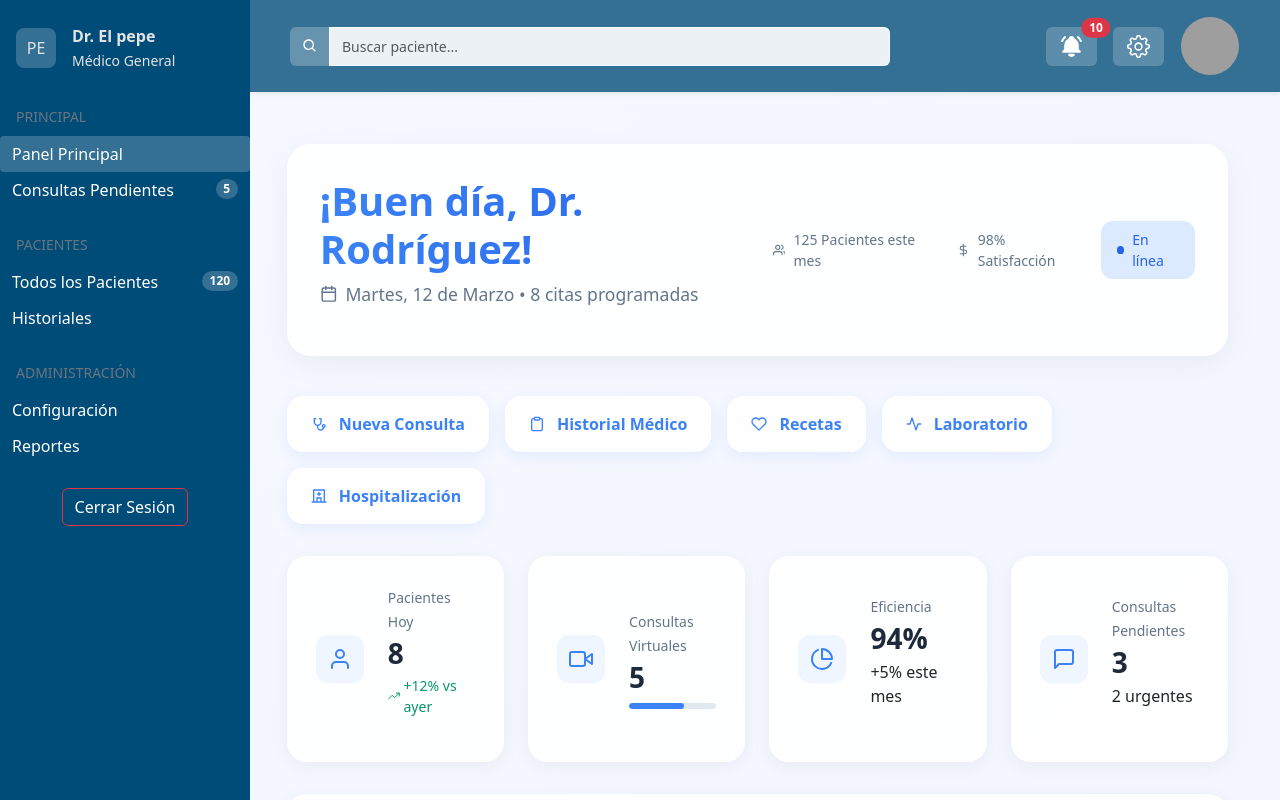
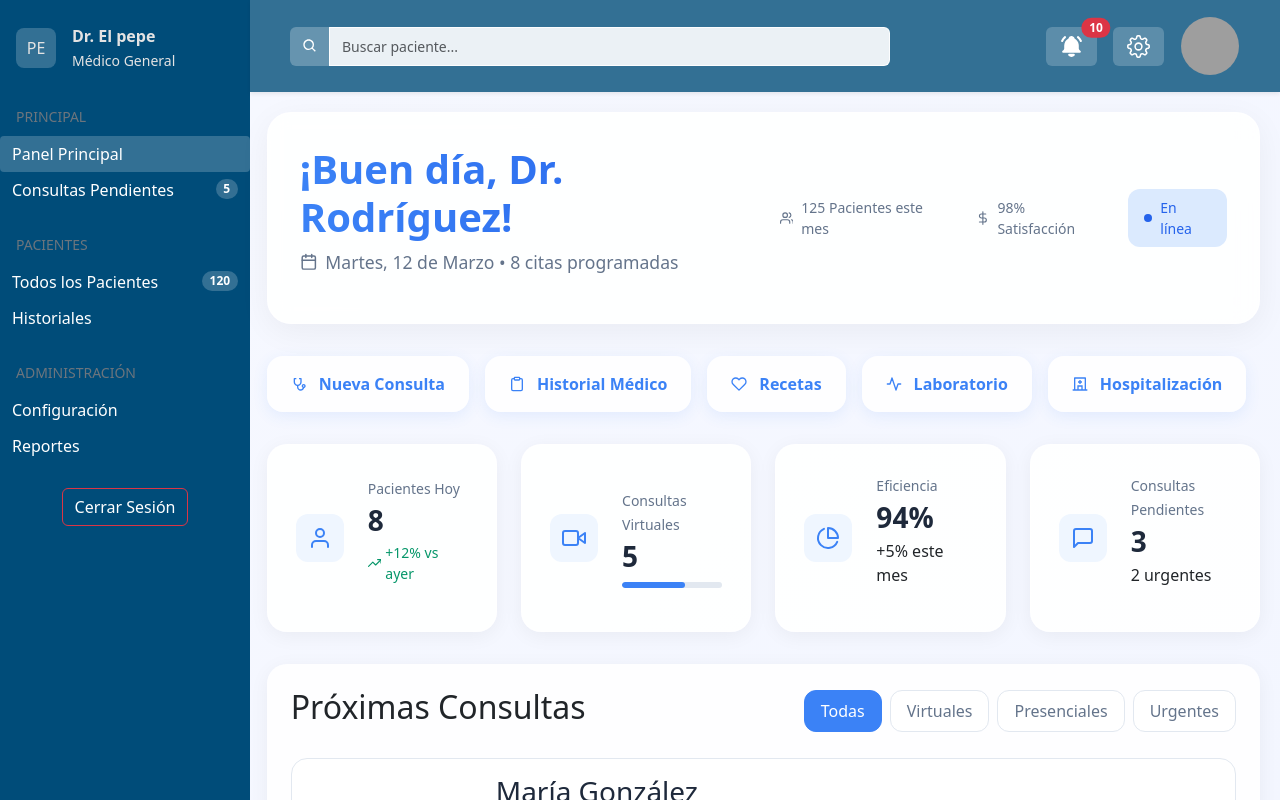
Before and after one commit to No-Country-simulation/C22-27-ft-webapp, a React (Vite) app in the folder client/: page /app-medico/dashboard in a window 1280 px wide. Shown: the top 800 px of the page. Built offline with nearby package versions, Linux system fonts and the light colour scheme; grey boxes are pictures that could not be loaded.

Commit message:
style: refactor dashboard médico layout
- Elimina estilos duplicados de fondo y padding (movidos al layout general)
- Ajusta grid para mejor responsividad en statsContainer y mainContent
- Optimiza espaciado en header y contenedores

```diff
--- a/client/src/page/medico/dashboardMedic.module.css
+++ b/client/src/page/medico/dashboardMedic.module.css
@@ -1,12 +1,6 @@
-.dashboard {
+.header {
   padding: 2rem;
-  background: linear-gradient(135deg, #f6f8ff 0%, #f0f4ff 100%);
-  min-height: 100vh;
-}
-
-.header {
-  margin-bottom: 2.5rem;
-  padding: 2rem;
+  margin-bottom: 2rem;
   background: rgba(255, 255, 255, 0.9);
   backdrop-filter: blur(10px);
   border-radius: 24px;
@@ -78,7 +72,7 @@
 
 .statsContainer {
   display: grid;
-  grid-template-columns: repeat(auto-fit, minmax(250px, 1fr));
+  grid-template-columns: repeat(auto-fit, minmax(200px, 1fr));
   gap: 1.5rem;
   margin-bottom: 2rem;
 }
@@ -152,7 +146,7 @@
 
 .mainContent {
   display: grid;
-  grid-template-columns: 1.5fr 1fr;
+  grid-template-columns: repeat(auto-fit, minmax(250px, 1fr));
   gap: 2rem;
 }
 
```
